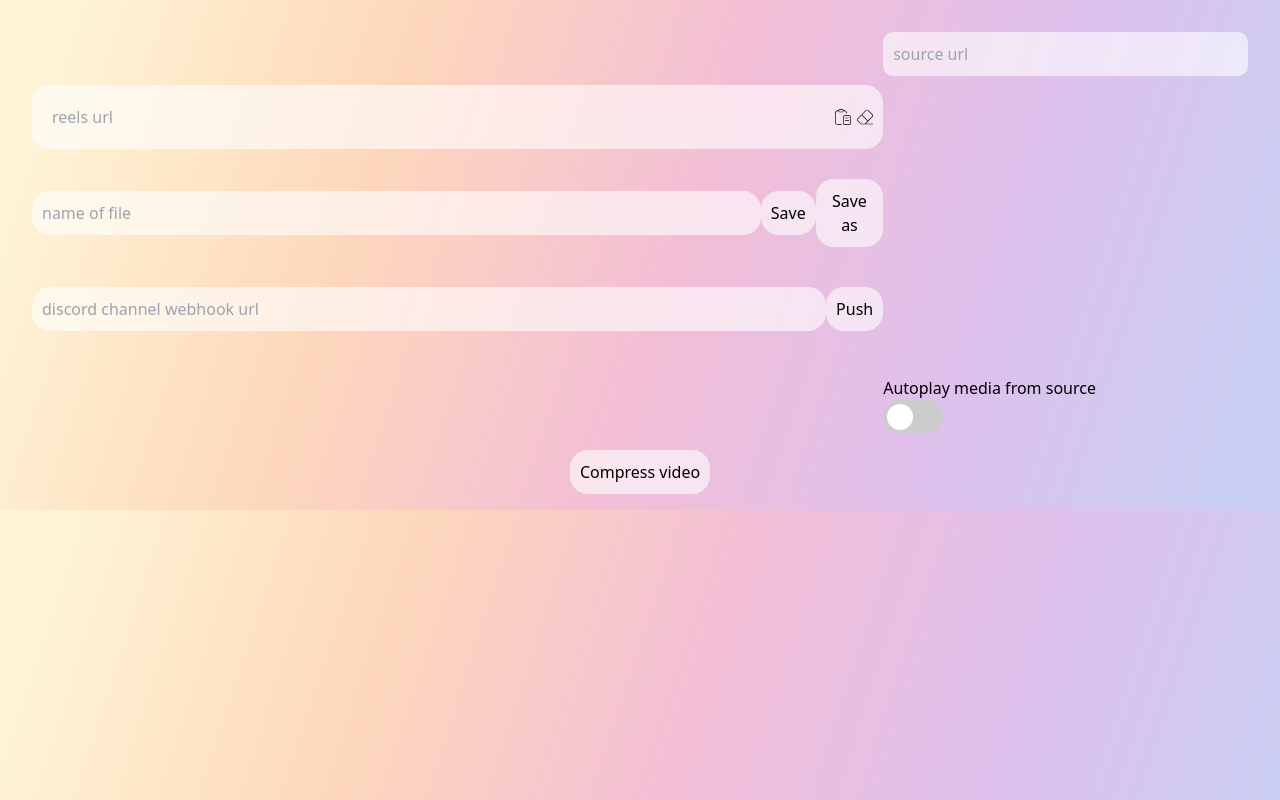
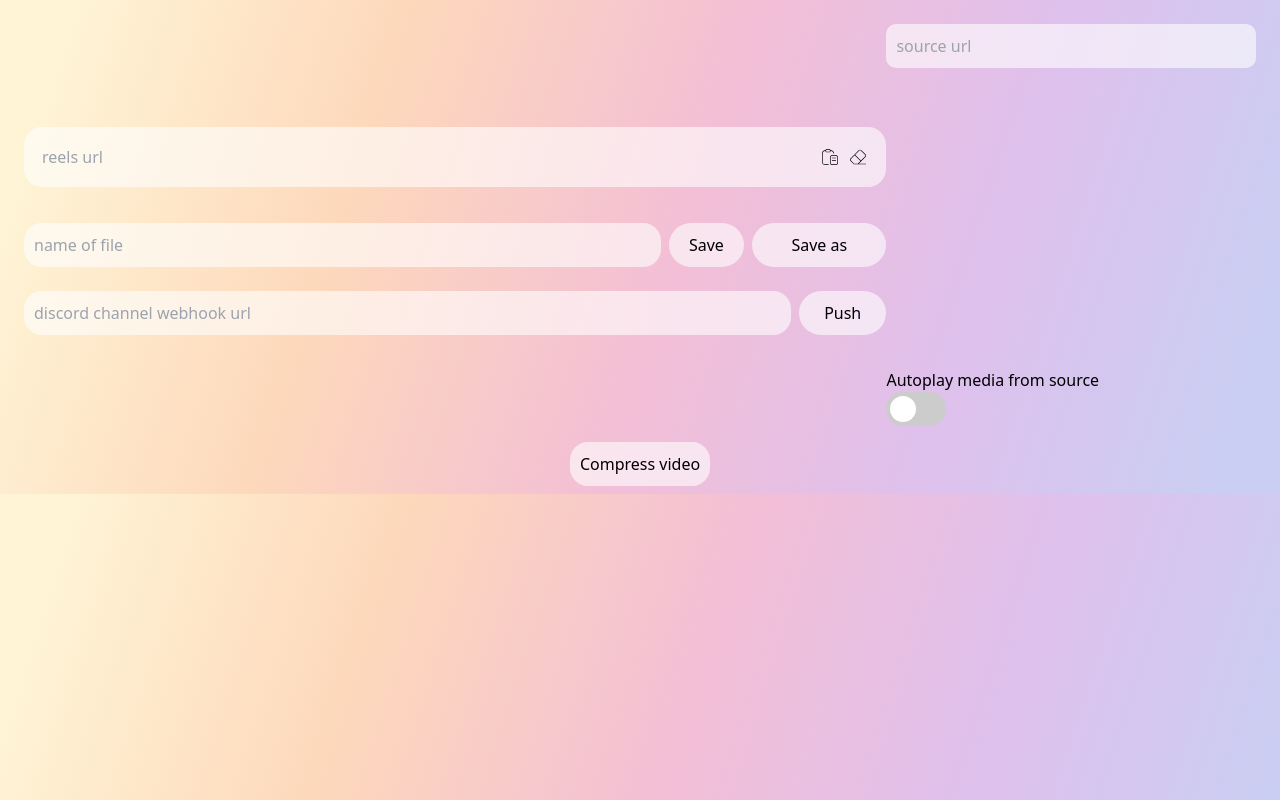
Before and after one commit to el3mentry/IG-Fetch, a Next.js app: page / in a window 1280 px wide. Built offline with nearby package versions, Linux system fonts and the light colour scheme.

Commit message:
UI layout, more integrated with tailwind.

```diff
--- a/components/Home.tsx
+++ b/components/Home.tsx
@@ -71,13 +71,13 @@ export default function Home() {
   };
 
   return (
-    <div className="container p-4 m-auto flex w-[100%] flex-col items-center justify-evenly flex-shrink flex-grow bg-transparent">
+    <div className="container sm:p-4 lg:p-2 m-auto flex w-[100%] h-[100%] flex-col items-center justify-evenly flex-shrink flex-grow bg-transparent">
       <div className="flex w-[100%] flex-row max-w-[1980px] items-center justify-center flex-wrap p-4 m-auto flex-shrink flex-grow">
         <LeftSection sourceUrl={sourceUrl} setSourceUrl={setSourceUrl} />
         <RightSection />
       </div>
 
-      <div className="no-background ml-0 mr-0 pl-0 pr-0 flex-shrink flex-grow">
+      <div className="no-background mx-0 my-0 flex-shrink flex-grow">
         <button className="button rounded-border-18" type="button">
           Compress video
         </button>
--- a/components/LeftSection/index.tsx
+++ b/components/LeftSection/index.tsx
@@ -20,12 +20,12 @@ export default function LeftSection({ sourceUrl, setSourceUrl }: InputProps) {
 
   return (
     <div className="left-section w-[100%] sm:w-[100%] lg:w-[70%] flex-shrink flex-grow">
-      <div className="box field-color rounded-border-18 ml-0 mr-0 bg-blue-800 ">
+      <div className="box field-color rounded-border-18 mx-0 bg-blue-800 my-6 p-2">
         <input
           type="text"
           id="reels-url-field"
           placeholder="reels url"
-          className="field no-background no-outline "
+          className="field no-background no-outline"
           value={sourceUrl}
           onChange={(e) => setSourceUrl(e.target.value)}
         />
@@ -47,33 +47,33 @@ export default function LeftSection({ sourceUrl, setSourceUrl }: InputProps) {
           height={16}
           title="Clear"
           id="Clear"
-          className="ml-6"
+          className="mx-3"
           onClick={handleClear}
           role="button"
         />
       </div>
 
-      <div className="box ml-0 mr-0 pl-0 pr-0" id="fileName">
+      <div className="box mx-0 my-3" id="fileName">
         <input
           type="text"
           placeholder="name of file"
           className="field rounded-border-18"
         />
-        <button className="button rounded-border-18" type="button">
+        <button className="button rounded-full mx-2 w-24" type="button">
           Save
         </button>
-        <button className="button rounded-border-18" type="button">
+        <button className="button rounded-full w-44" type="button">
           Save as
         </button>
       </div>
 
-      <div className="box ml-0 mr-0 pl-0 pr-0">
+      <div className="box mx-0 px-0 my-3">
         <input
           type="text"
           placeholder="discord channel webhook url"
           className="field rounded-border-18"
         />
-        <button className="button rounded-border-18" type="button">
+        <button className="button rounded-full ml-2 w-24" type="button">
           Push
         </button>
       </div>
--- a/styles/globals.css
+++ b/styles/globals.css
@@ -19,20 +19,13 @@ body {
   );
 }
 
-
 .box {
   display: flex;
   flex-direction: row;
   justify-content: space-between;
   align-items: center;
-  margin: 10px;
-  padding: 10px;
   border-radius: 10px;
   width: 100%;
-}
-
-.ml-6 {
-  margin-left: 6px;
 }
 
 #Paste:hover {
@@ -41,18 +34,6 @@ body {
 
 #Clear:hover {
   cursor: pointer;
-}
-
-.ml-0 {
-  margin-left: 0;
-}
-
-.mr-0 {
-  margin-right: 0;
-}
-
-.m-auto {
-  margin: auto;
 }
 
 .playable-media {
@@ -130,18 +111,6 @@ body {
   flex-direction: row;
 }
 
-.mr-10 {
-  margin-right: 10px;
-}
-
-.pl-0 {
-  padding-left: 0;
-}
-
-.pr-0 {
-  padding-right: 0;
-}
-
 .align-items-center {
   align-items: center;
 }
```
